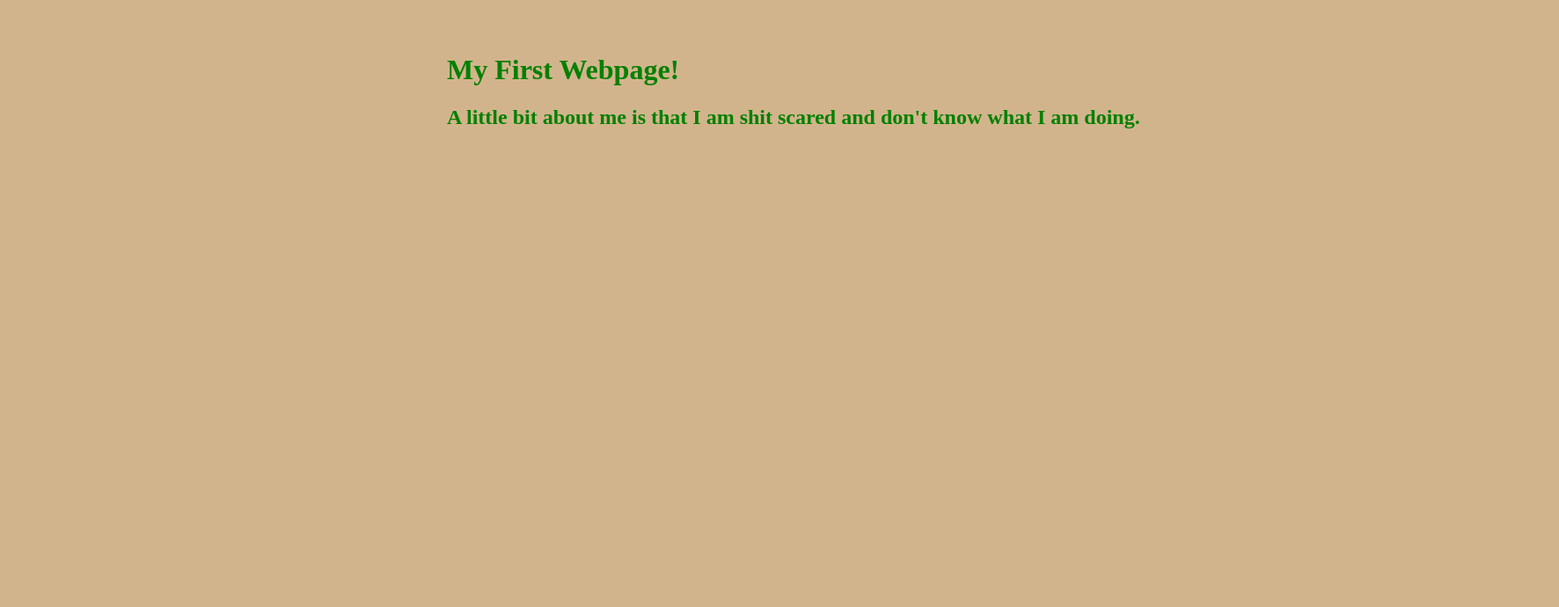
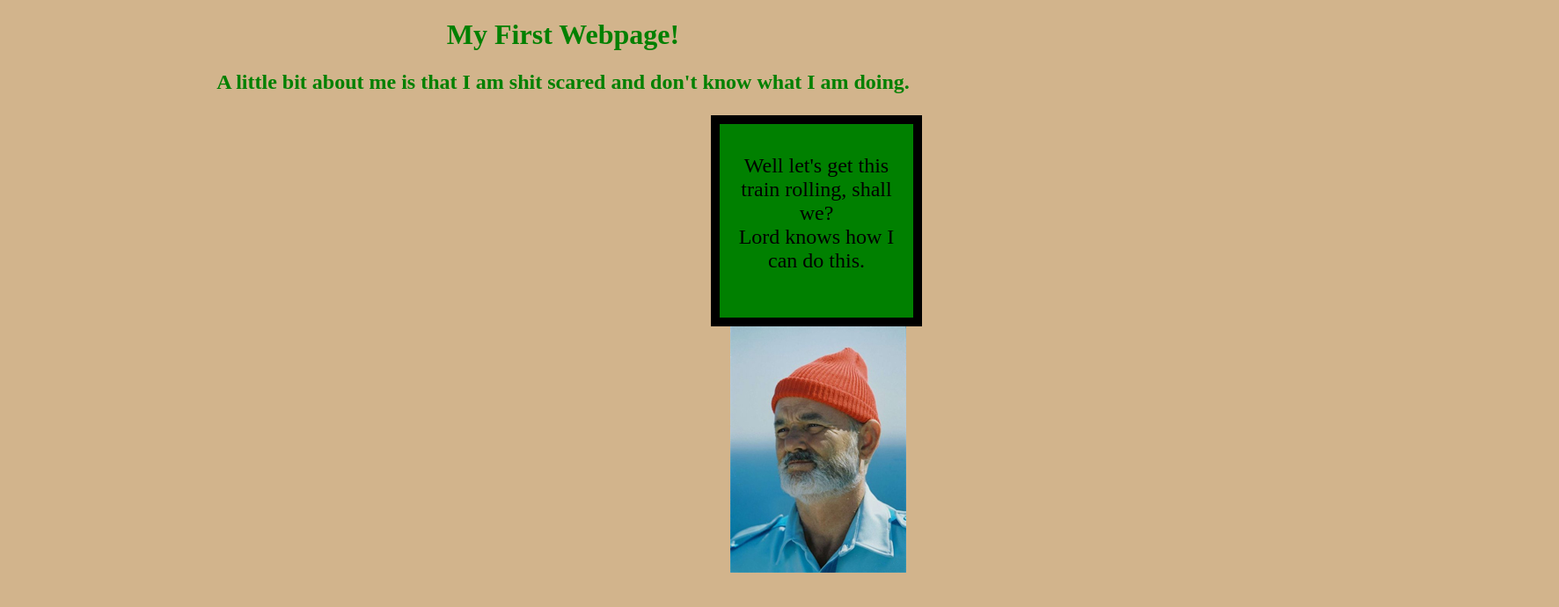
Before and after one commit to Alphastranger/Week-1-Student-Mini-Project, a plain HTML site: page index.html in a window 1280 px wide. Shown: the whole page at 88% size, 1772 px wide, since content can reach past the window. Drawn offline with Linux system fonts and the light colour scheme.

Commit message:
Bill Murray is here to save me

```diff
--- a/assets/style.css
+++ b/assets/style.css
@@ -2,9 +2,26 @@
     background-color:tan;
 
 }
+section{
+    display:block;
+    position:relative;
+    left: 800px;
+    width: 200px;
+    height: 200px;
+    padding: 10px;
+    text-align: center;
+    font-size: 24px;
+    border: 10px solid black;
+    background-color: green;
+}
+p {
+    text-align: center;
+}
 .header {
-    Position: relative;
-    Top: 40px;
-    left: 500px;
+    text-align: center;
     color: Green;
 }
+section-2{
+    position:absolute;
+    left: 830px;
+}
--- a/index.html
+++ b/index.html
@@ -11,8 +11,11 @@
             <h2>A little bit about me is that I am shit scared and don't know what I am doing.</p>
         </header>
         <section>
-
+            <p>Well let's get this train rolling, shall we?<br/> Lord knows how I can do this.</p>
         </section>
+        <section-2>
+            <img src="./assets/images/Bill.jpeg" alt="Me as an old man."/>
+        </section-2>
         <footer>
 
         </footer>
```
Also changed, not shown: assets/images/Bill.jpeg (added), 2 other files.
